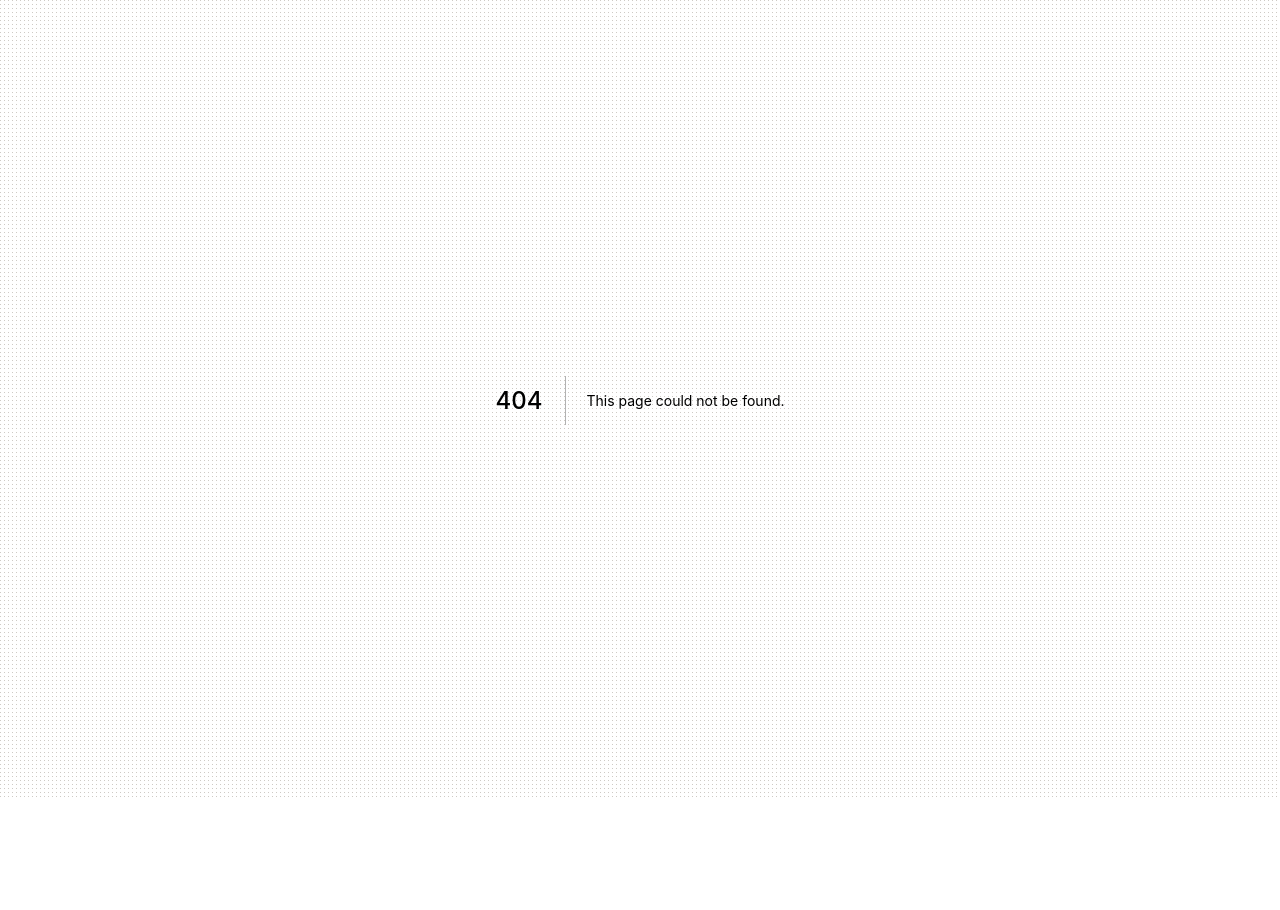
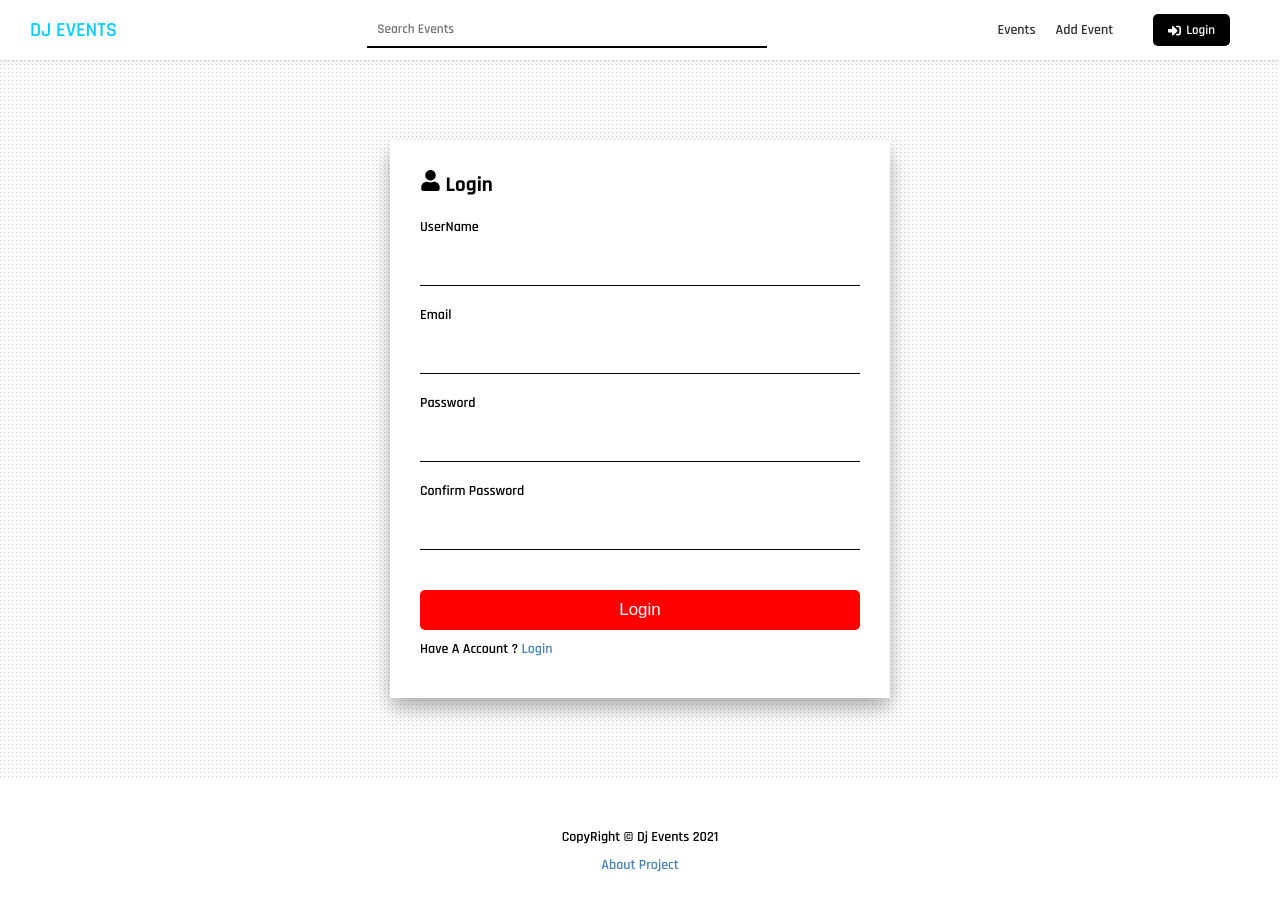
Before and after one commit to abdurrahman200/Dj-Event-FrontEnd, a Next.js app: page /account/register in a window 1280 px wide. Before the commit this address had no page. Shown: the top 910 px of the page. Before the commit the page ends 800 px from the top, so only its background shows below. Built offline with nearby package versions, Linux system fonts and the light colour scheme.

Commit message:
add login register page

```diff
--- a/components/Header.js
+++ b/components/Header.js
@@ -1,6 +1,7 @@
 import Link from "next/link";
 import styles from "@/styles/Header.module.css";
 import Search from "./Search";
+import { FaSignInAlt } from "react-icons/fa";
 
 export default function Header() {
   return (
@@ -14,12 +15,22 @@ export default function Header() {
       <nav>
         <ul>
           <li>
-            {" "}
-            <Link href="/events"> Events </Link>{" "}
+            <Link href="/events">
+              <a> Events </a>
+            </Link>
           </li>
           <li>
-            {" "}
-            <Link href="/events/add"> Add Event </Link>{" "}
+            <Link href="/events/add">
+              <a> Add Event </a>
+            </Link>
+          </li>
+
+          <li>
+            <Link href="/account/login">
+              <a className="btn-secondary btn-icon">
+                <FaSignInAlt /> Login
+              </a>
+            </Link>
           </li>
         </ul>
       </nav>
--- /dev/null
+++ b/pages/account/register.js
@@ -0,0 +1,82 @@
+import Layout from "@/components/Layout";
+import Link from "next/link";
+import { useContext, useEffect, useState } from "react";
+import { FaUser } from "react-icons/fa";
+import { ToastContainer, toast } from "react-toastify";
+import "react-toastify/dist/ReactToastify.css";
+import styles from "@/styles/AuthForm.module.css";
+
+export default function RegisterPage() {
+  const [username, setUsername] = useState("");
+  const [email, setEmail] = useState("");
+  const [password, setPassword] = useState("");
+  const [confirmPassword, setConfirmPassword] = useState("");
+
+  const handleSubmit = (e) => {
+    e.preventDefault();
+    if (password !== confirmPassword) {
+      toast.error("Password Do Not Match");
+      return;
+    }
+    console.log({ username, email, password });
+  };
+  return (
+    <Layout title="User Login ">
+      <div className={styles.auth}>
+        <h2>
+          <FaUser /> Login
+        </h2>
+
+        <ToastContainer />
+
+        <form onSubmit={handleSubmit} autoComplete="off">
+          <div>
+            <label htmlFor="username"> UserName </label>
+            <input
+              type="text"
+              id="username"
+              value={username}
+              onChange={(e) => setUsername(e.target.value)}
+            />
+          </div>
+
+          <div>
+            <label htmlFor="email"> Email </label>
+            <input
+              type="email"
+              id="email"
+              value={email}
+              onChange={(e) => setEmail(e.target.value)}
+            />
+          </div>
+
+          <div>
+            <label htmlFor="password"> Password </label>
+            <input
+              type="password"
+              id="password"
+              value={password}
+              onChange={(e) => setPassword(e.target.value)}
+            />
+          </div>
+
+          <div>
+            <label htmlFor="confirmPassword">Confirm Password </label>
+            <input
+              type="password"
+              id="confirmPassword"
+              value={confirmPassword}
+              onChange={(e) => setConfirmPassword(e.target.value)}
+            />
+          </div>
+
+          <input type="submit" value="Login" className="btn" />
+
+          <p>
+            Have A Account ?<Link href="/account/login"> Login </Link>
+          </p>
+        </form>
+      </div>
+    </Layout>
+  );
+}
--- /dev/null
+++ b/styles/AuthForm.module.css
@@ -0,0 +1,38 @@
+.auth {
+  max-width: 500px;
+  margin: auto;
+  padding: 30px;
+  box-shadow: 0px 10px 20px 0px rgba(50, 50, 50, 0.4);
+  background-color: #fff;
+  font-family: "Rajdhani", sans-serif !important;
+  font-weight: 600 !important;
+}
+
+.auth label {
+  display: block;
+  margin-bottom: 10px;
+}
+
+.auth input[type="text"],
+.auth input[type="email"],
+.auth input[type="password"] {
+  display: block;
+  width: 100%;
+  height: 40px;
+  padding: 5px;
+  font-size: 16px;
+  border: 0rem;
+  border-bottom: 0.18rem solid #000;
+  font-family: "Rajdhani", sans-serif !important;
+  font-weight: 600 !important;
+}
+
+.auth input[type="submit"] {
+  margin-top: 20px;
+  width: 100%;
+  font-size: 17px;
+}
+
+.auth div {
+  margin-bottom: 20px;
+}
--- a/styles/EventItem.module.css
+++ b/styles/EventItem.module.css
@@ -5,7 +5,7 @@
   margin: 20px 0;
   padding: 13px;
   box-shadow: 1px 12px 30px rgba(228, 224, 224, 0.2);
-  background-color: #E6E6E6;
+  background-color: #f5e5e5;
 }
 
 .event:hover {
--- a/styles/Form.module.css
+++ b/styles/Form.module.css
@@ -14,6 +14,7 @@
 .form input {
   width: 100%;
   height: 4rem;
+  font-size: 15px;
   padding: 5px;
   font-family: "Rajdhani", sans-serif !important;
   font-weight: 600 !important;
@@ -25,6 +26,7 @@
   width: 100%;
   height: 15rem;
   padding: 1rem;
+  font-size: 15px;
   font-family: "Rajdhani", sans-serif !important;
   font-weight: 600 !important;
   border: 0rem;
--- a/styles/Layout.module.css
+++ b/styles/Layout.module.css
@@ -1,5 +1,5 @@
 .container {
   margin: 6rem auto;
   max-width: 96rem;
-  padding: 0 3rem;
+  padding: 2rem 1rem;
 }
--- a/styles/globals.css
+++ b/styles/globals.css
@@ -31,12 +31,12 @@ h1 {
 
 .btn {
   display: inline-block;
-  background: rgb(3, 191, 204);
-  color: #FFF;
-  padding: 10px 20px;
+  background: rgb(255, 0, 0);
+  color: #fff;
+  padding: 1rem 2rem;
   cursor: pointer;
   border: 0;
-  border-radius: 0px;
+  border-radius: 5px;
 }
 
 .btn:hover {
@@ -47,10 +47,10 @@ h1 {
   font: inherit;
   font-size: 13px;
   background: #000;
-  color: #FFF !important;
+  color: #fff !important;
   border: 0;
   border-radius: 5px;
-  padding: 1rem 1.5rem;
+  padding: 0.8rem 1.5rem;
   margin: 0 20px;
   cursor: pointer;
 }
```
Also changed, not shown: pages/account/login.js (added, +57 -0 lines).
